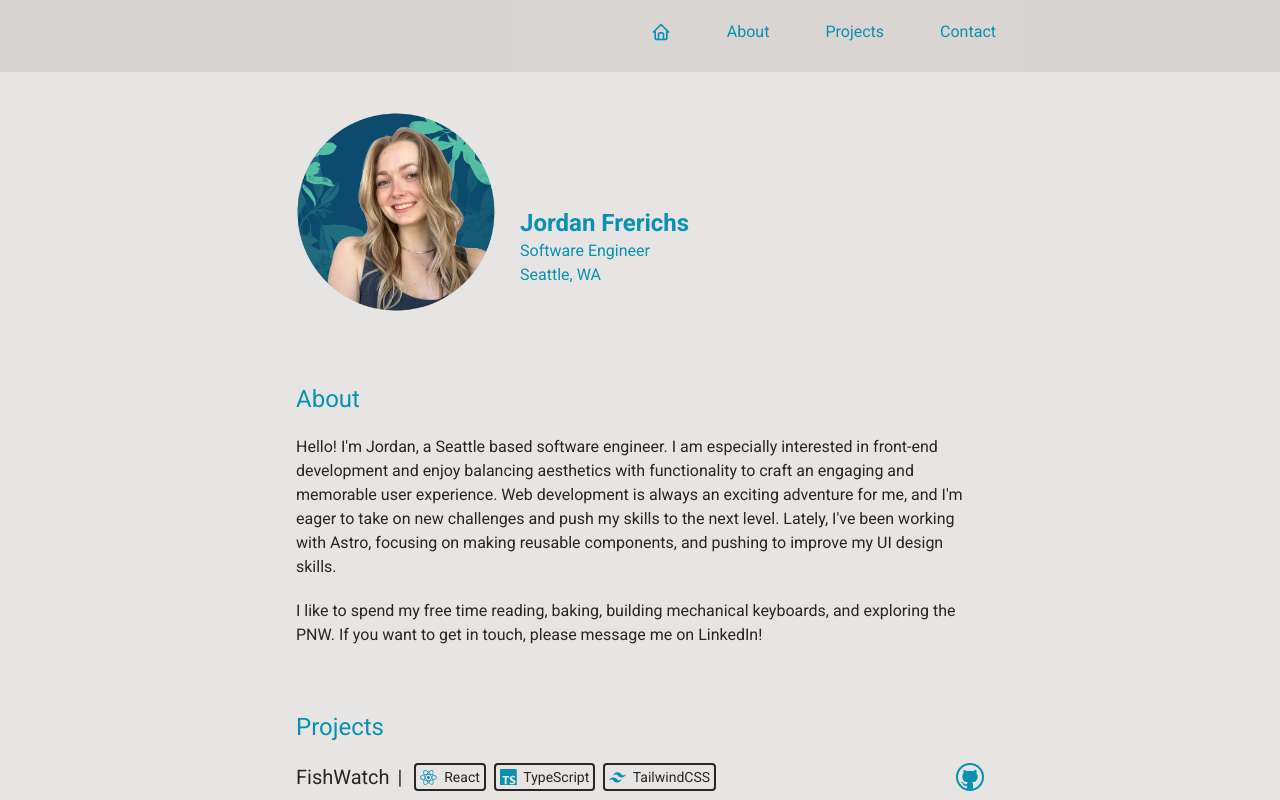
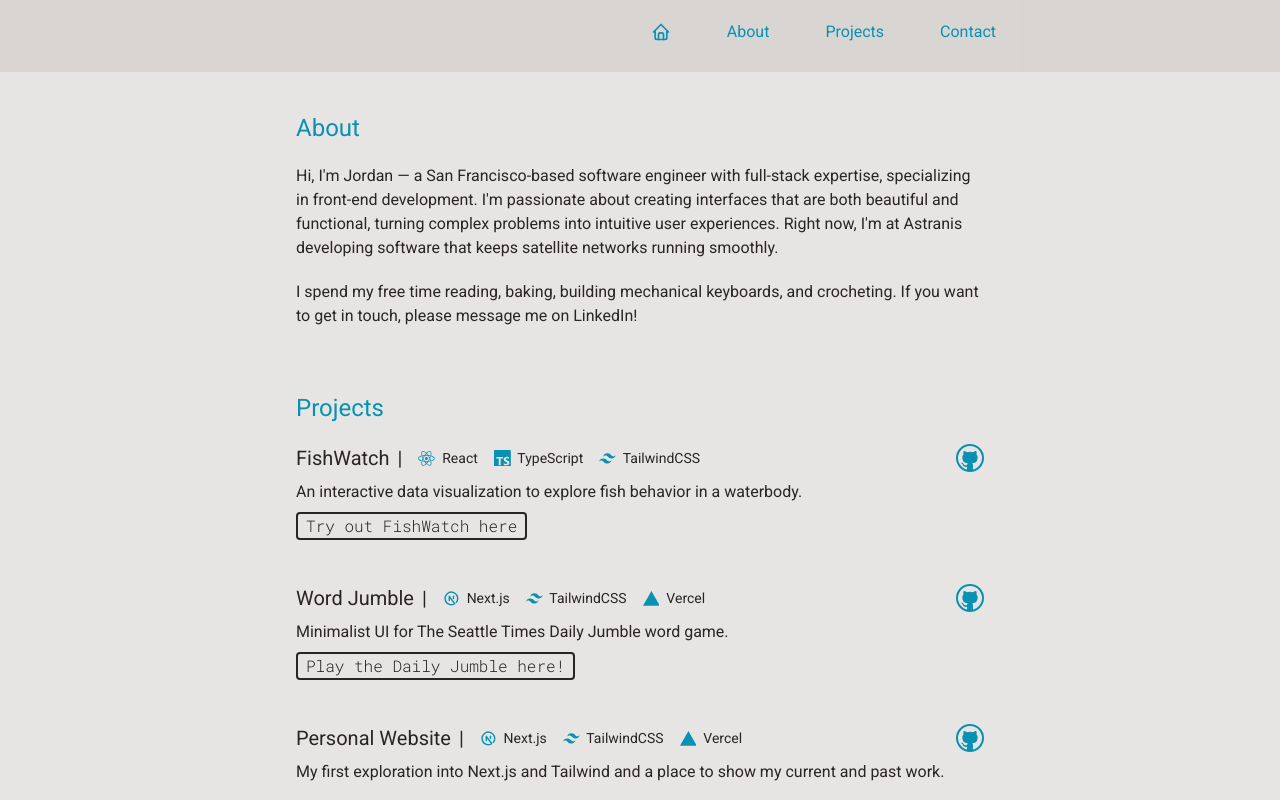
Before and after one commit to frerij/portfolio, a Next.js app: page / in a window 1280 px wide. Shown: the top 800 px of the page. Built offline with nearby package versions, Linux system fonts and the light colour scheme.

Commit message:
update about, remove photo, update stack styling

```diff
--- a/components/Project.jsx
+++ b/components/Project.jsx
@@ -122,7 +122,7 @@ function SkillItem({ name }) {
   return (
     <div className=" text-stone-800 dark:text-stone-200">
       <button
-        className="flex flex-row items-center border-2 border-stone-800 dark:border-stone-200 rounded py-0.5 px-1 text-sm mx-1"
+        className="flex flex-row items-center rounded py-0.5 px-1 text-sm mx-1"
         disabled
       >
         {icon} &nbsp; {text}
--- a/pages/index.js
+++ b/pages/index.js
@@ -61,44 +61,25 @@ export default function Home() {
           className="max-w-3xl space-y-16 bg-stone-200 dark:bg-sky-900 overscroll-x-none overscroll-y-contain"
           id="home"
         >
-          <div className="flex flex-row mx-10 mt-10">
-            <div className="flex-shrink">
-              <Image
-                src={profilePic}
-                alt="picture of the author"
-                height={200}
-                width={200}
-              />
-            </div>
-            <div className="self-end mb-8 text-left ml-6 text-cyan-600 dark:text-stone-200 shrink-0">
-              <h3 className="text-lg sm:text-2xl font-bold " id="about">
-                Jordan Frerichs
-              </h3>
-              <p>Software Engineer</p>
-              <p>Seattle, WA</p>
-            </div>
-          </div>
-
-          <div className="mx-10 ">
+          <div className="mx-10 mt-10">
             <h3 className="text-2xl text-cyan-600 mb-5 dark:text-green-300">
               About
             </h3>
             <div className="items-center space-x-6 sm:flex md:flex md:flex-row text-lg sm:text-base">
               <div className="text-stone-800 dark:text-stone-200">
                 <p>
-                  Hello! I&apos;m Jordan, a Seattle based software engineer. I
-                  am especially interested in front-end development and enjoy
-                  balancing aesthetics with functionality to craft an engaging
-                  and memorable user experience. Web development is always an
-                  exciting adventure for me, and I&apos;m eager to take on new
-                  challenges and push my skills to the next level. Lately,
-                  I&apos;ve been working with Astro, focusing on making reusable
-                  components, and pushing to improve my UI design skills.
+                  Hi, I&apos;m Jordan — a San Francisco-based software engineer
+                  with full-stack expertise, specializing in front-end
+                  development. I&apos;m passionate about creating interfaces
+                  that are both beautiful and functional, turning complex
+                  problems into intuitive user experiences. Right now, I&apos;m
+                  at Astranis developing software that keeps satellite networks
+                  running smoothly.
                 </p>
                 <p className="mt-5">
-                  I like to spend my free time reading, baking, building
-                  mechanical keyboards, and exploring the PNW. If you want to
-                  get in touch, please message me on LinkedIn!
+                  I spend my free time reading, baking, building mechanical
+                  keyboards, and crocheting. If you want to get in touch, please
+                  message me on LinkedIn!
                 </p>
               </div>
             </div>
```
